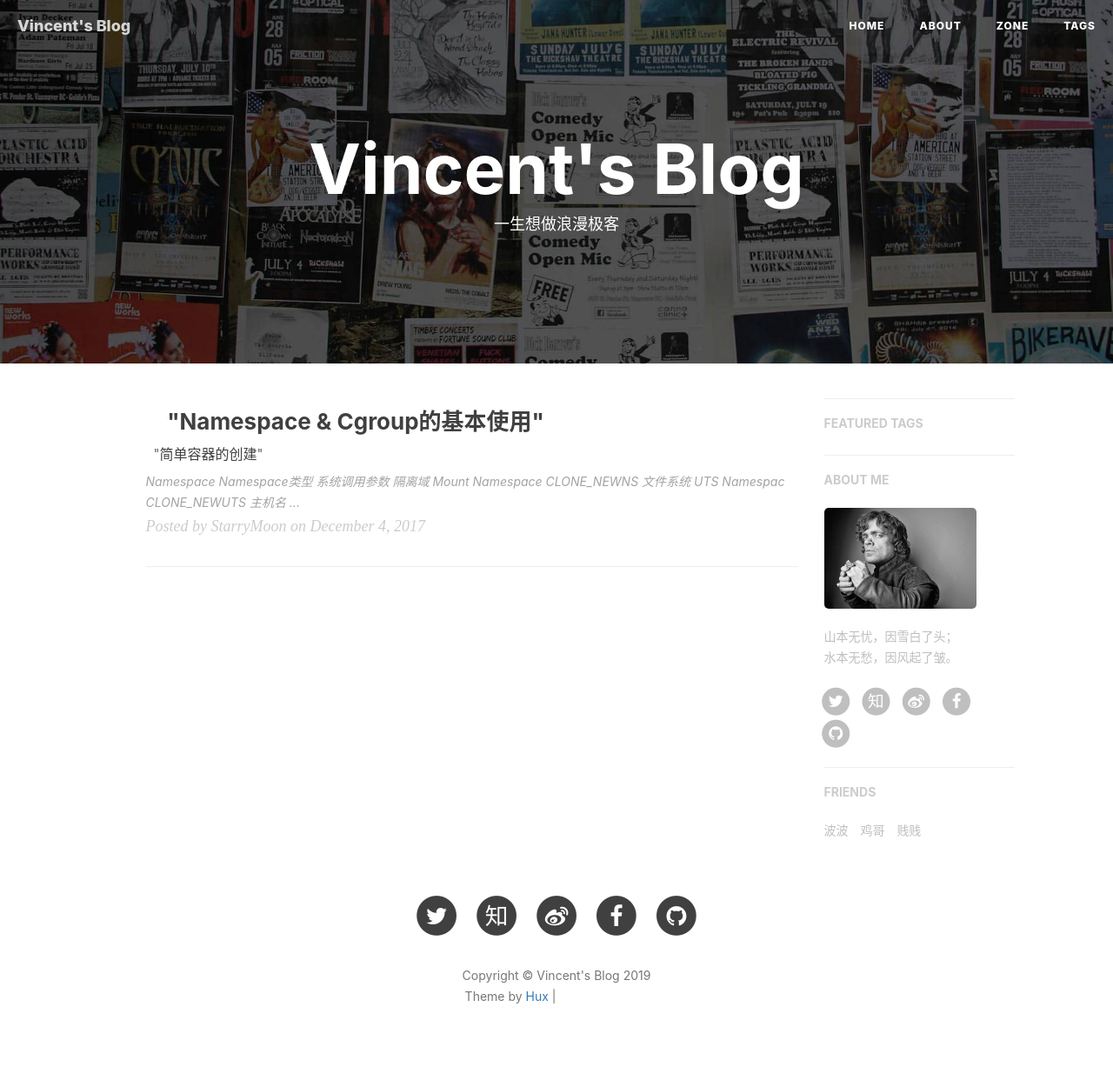
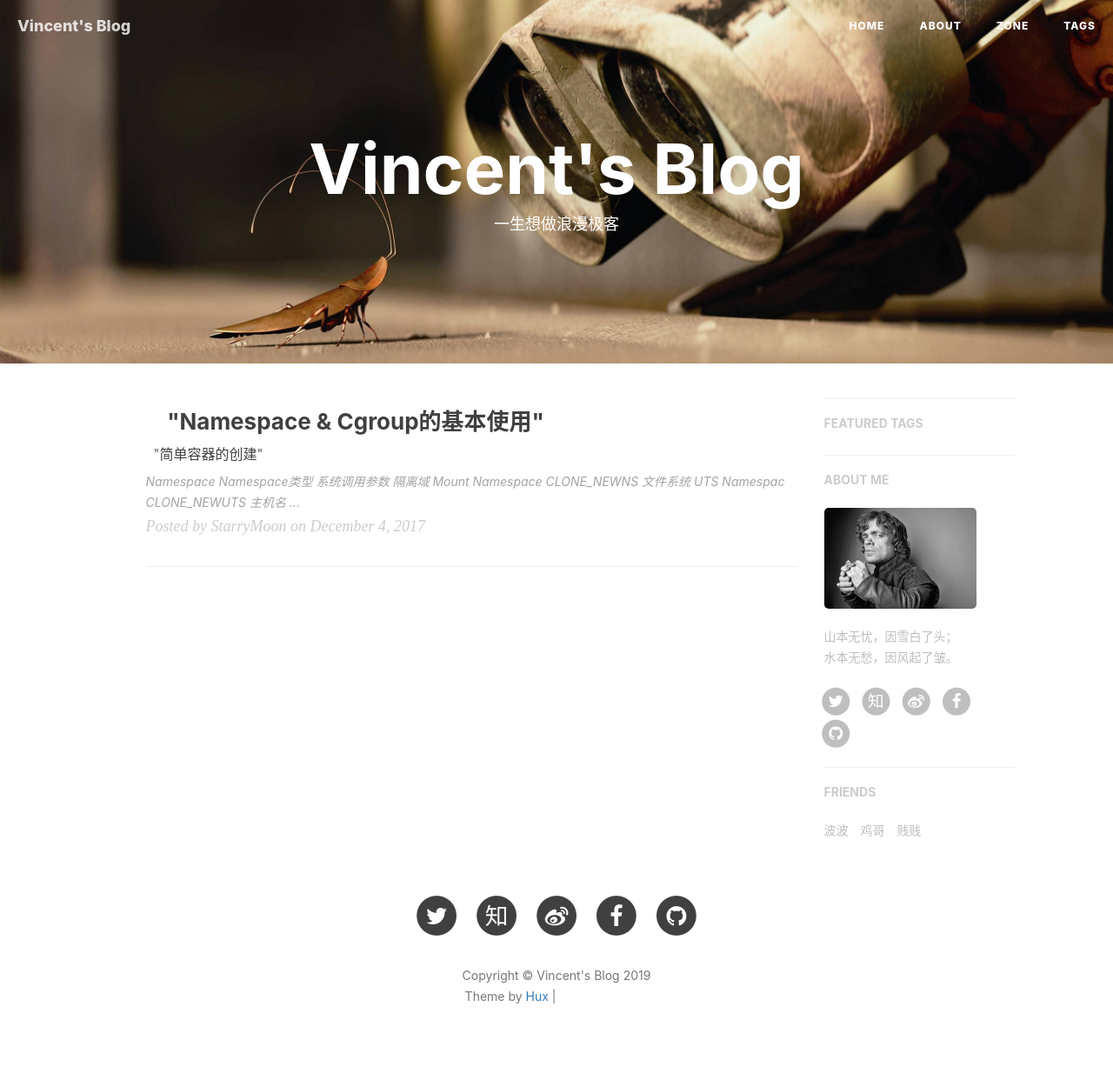
Before and after one commit to ZhuoHuang-HUST/zhuohuang-hust.github.io, a Jekyll site: the page built from index.html, in a window 1280 px wide. Shown: the whole page at 87% size. Built offline with Jekyll 4.4.1, drawn with Linux system fonts in a browser that asks for light colours; nearby versions of some CDN libraries; the list of posts is cut into pages by our own code; comment, search, counter and statistics services are not loaded; grey boxes are pictures that could not be loaded.

Commit message:
updating

```diff
--- a/_config.yml
+++ b/_config.yml
@@ -1,7 +1,8 @@
 # Site settings
 title: Vincent's Blog
 SEOTitle: Vincent
-header-img: img/home-bg.jpg
+#header-img: img/home-bg.jpg
+header-img: img/404-bg.jpg
 email: foggyrmail@gmail.com
 description: "这里是 @Vincent 的个人博客，与你一起发现更大的世界。"
 keyword: "Vincent"
```
